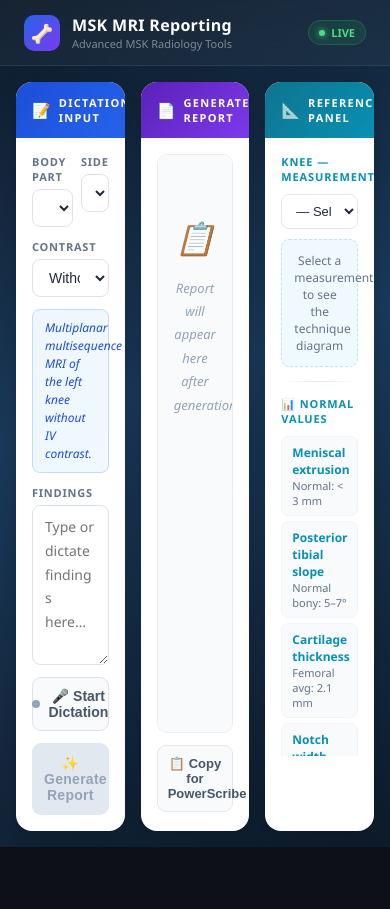
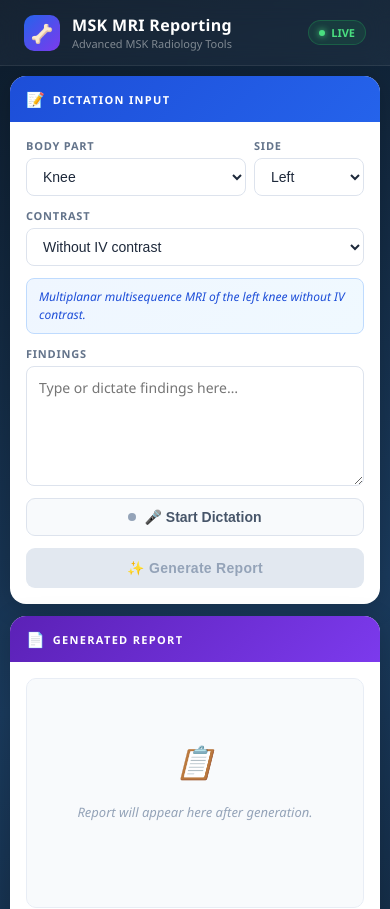
Before and after one commit to adamsinger82/MRI-Reporting, a Next.js app: page /dashboard in a window 390 px wide. Shown: the top 909 px of the page. Before the commit the page ends 847 px from the top, so only its background shows below. Built offline with nearby package versions, Linux system fonts and the light colour scheme.

Commit message:
Update page.js

```diff
--- a/src/app/dashboard/page.js
+++ b/src/app/dashboard/page.js
@@ -323,7 +323,7 @@ export default function DashboardPage() {
         </div>
       </div>
 
-      <div style={{ display: 'grid', gridTemplateColumns: 'repeat(3,1fr)', gap: 16, padding: 16, boxSizing: 'border-box' }}>
+      <div className="msk-grid">
 
         <div style={{ background: 'white', borderRadius: 16, overflow: 'hidden', boxShadow: '0 4px 24px rgba(0,0,0,0.18)', display: 'flex', flexDirection: 'column' }}>
           <div style={{ background: 'linear-gradient(135deg,#1d4ed8,#2563eb)', padding: '13px 16px', display: 'flex', alignItems: 'center', gap: 8 }}>
@@ -356,7 +356,7 @@ export default function DashboardPage() {
             </div>
             <div style={{ padding: '9px 12px', background: 'linear-gradient(135deg,#eff6ff,#f0f9ff)', borderRadius: 8, border: '1px solid #bfdbfe', fontSize: 12, color: '#1d4ed8', fontStyle: 'italic', lineHeight: 1.5 }}>{technique}</div>
             <div style={{ flex: 1, display: 'flex', flexDirection: 'column' }}><label style={lbl}>Findings</label>
-              <textarea style={{ ...inp, flex: 1, minHeight: 160, resize: 'vertical', lineHeight: 1.7, fontFamily: 'inherit', border: isListening ? '1.5px solid #ef4444' : '1px solid #dde3ed', boxShadow: isListening ? '0 0 0 3px rgba(239,68,68,0.1)' : 'none', transition: 'all 0.15s' }}
+              <textarea className="msk-textarea" style={{ ...inp, flex: 1, minHeight: 160, resize: 'vertical', lineHeight: 1.7, fontFamily: 'inherit', border: isListening ? '1.5px solid #ef4444' : '1px solid #dde3ed', boxShadow: isListening ? '0 0 0 3px rgba(239,68,68,0.1)' : 'none', transition: 'all 0.15s' }}
                 value={dictationText} onChange={e => setDictationText(e.target.value)} placeholder="Type or dictate findings here…" />
             </div>
             {micError && <div style={{ fontSize: 11, color: '#dc2626', background: '#fef2f2', border: '1px solid #fca5a5', borderRadius: 7, padding: '7px 10px', lineHeight: 1.5 }}>{micError}</div>}
@@ -377,7 +377,7 @@ export default function DashboardPage() {
             <span style={{ fontSize: 15 }}>📄</span><span style={{ color: 'white', fontWeight: 700, fontSize: 11, textTransform: 'uppercase', letterSpacing: '0.12em' }}>Generated Report</span>
           </div>
           <div style={{ padding: 16, display: 'flex', flexDirection: 'column', gap: 12, flex: 1 }}>
-            <div style={{ flex: 1, padding: '14px 16px', border: '1px solid #e8edf5', borderRadius: 10, overflowY: 'auto', minHeight: 340, maxHeight: '65vh', background: generatedReport ? 'white' : '#f8fafc' }}>
+            <div className="msk-report-box" style={{ flex: 1, padding: '14px 16px', border: '1px solid #e8edf5', borderRadius: 10, overflowY: 'auto', minHeight: 340, maxHeight: '65vh', background: generatedReport ? 'white' : '#f8fafc' }}>
               {isGenerating
                 ? <div style={{ display: 'flex', flexDirection: 'column', gap: 10, paddingTop: 4 }}>{[55,80,65,90,50,72,60].map((w,i) => <div key={i} style={{ height: 9, background: `rgba(37,99,235,${0.06+i*0.02})`, borderRadius: 4, width: w+'%' }} />)}</div>
                 : generatedReport
@@ -396,13 +396,39 @@ export default function DashboardPage() {
           <div style={{ background: 'linear-gradient(135deg,#0e7490,#0891b2)', padding: '13px 16px', display: 'flex', alignItems: 'center', gap: 8 }}>
             <span style={{ fontSize: 15 }}>📐</span><span style={{ color: 'white', fontWeight: 700, fontSize: 11, textTransform: 'uppercase', letterSpacing: '0.12em' }}>Reference Panel</span>
           </div>
-          <div style={{ padding: 16, flex: 1, overflowY: 'auto' }}>
+          <div className="msk-ref-panel" style={{ padding: 16, flex: 1, overflowY: 'auto' }}>
             <ReferencePanel selectedBodyPart={selectedBodyPart} />
           </div>
         </div>
 
       </div>
-      <style>{`@media(max-width:900px){div[style*="repeat(3,1fr)"]{grid-template-columns:1fr!important;}}`}</style>
+      <style>{`
+        .msk-grid {
+          display: grid;
+          grid-template-columns: repeat(3, 1fr);
+          gap: 16px;
+          padding: 16px;
+          box-sizing: border-box;
+        }
+        @media (max-width: 900px) {
+          .msk-grid {
+            grid-template-columns: 1fr !important;
+            gap: 12px;
+            padding: 10px;
+          }
+          .msk-report-box {
+            min-height: 200px !important;
+            max-height: 50vh !important;
+          }
+          .msk-textarea {
+            min-height: 120px !important;
+          }
+          .msk-ref-panel {
+            max-height: 400px;
+            overflow-y: auto;
+          }
+        }
+      `}</style>
     </div>
   );
 }
```
